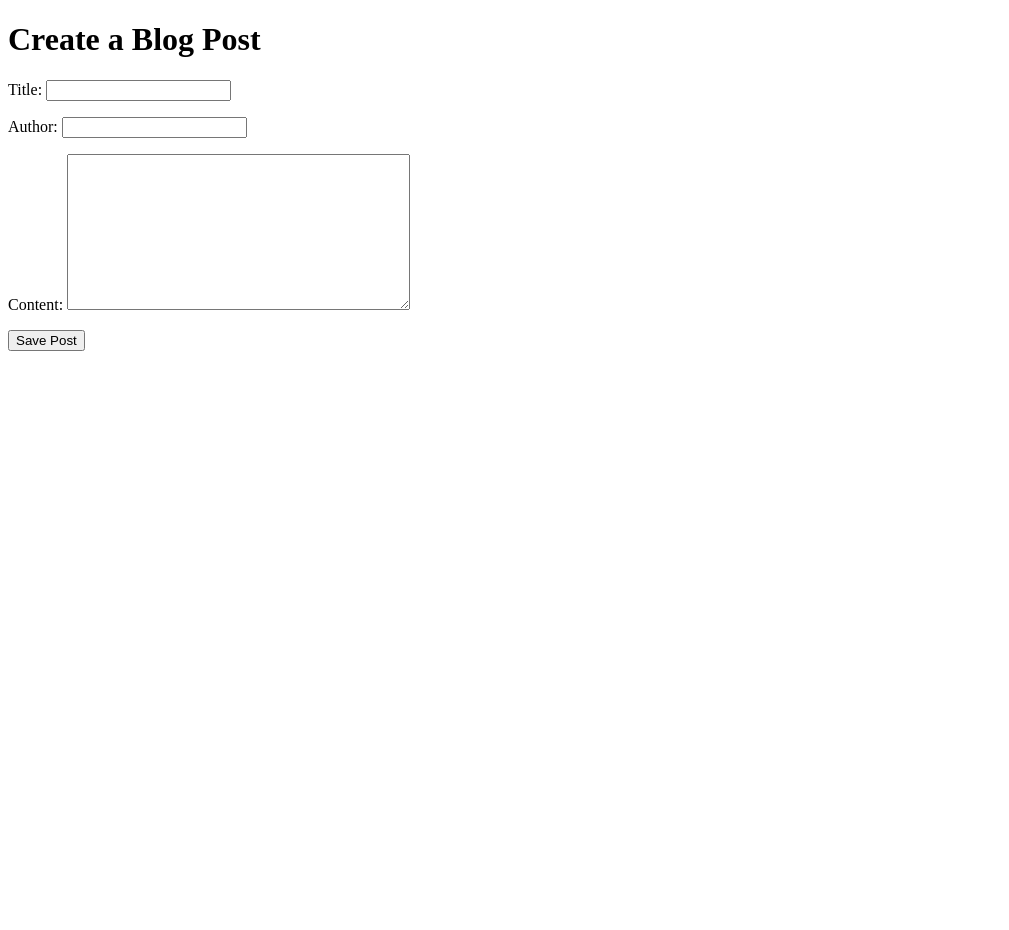
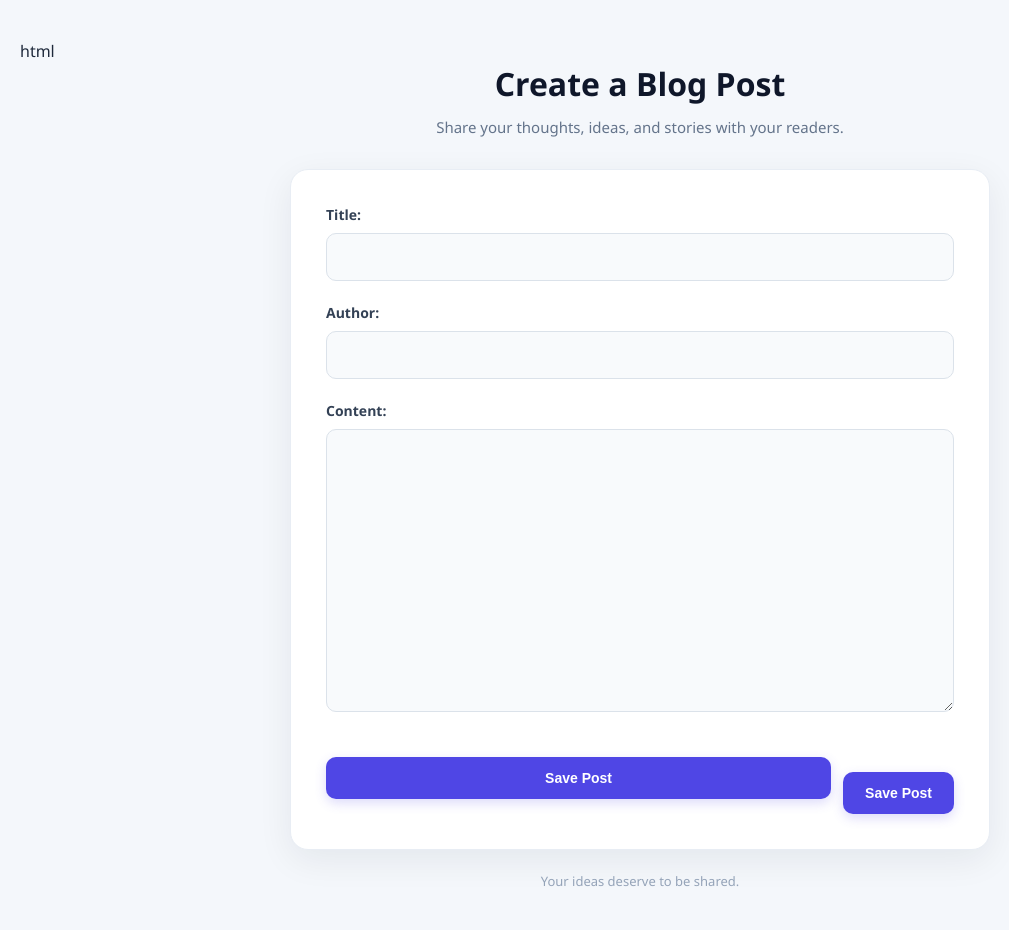
Before and after one commit to leoseis/blog-tutorial, a Django app: page /posts/create/ in a window 1280 px wide. Shown: the whole page, without its empty margins (0-1009 px from the left). Before the commit the page ends 351 px from the top, so only its background shows below. Run offline with Django 5.2, Linux system fonts and the light colour scheme.

Commit message:
added styling to my forms

```diff
--- a/myproject/myapp/templates/myapp/create_post.html
+++ b/myproject/myapp/templates/myapp/create_post.html
@@ -1,20 +1,237 @@
 
+
+html
 <!DOCTYPE html>
 <html lang="en">
 <head>
     <meta charset="UTF-8">
     <meta name="viewport" content="width=device-width, initial-scale=1.0">
     <title>Create Blog Post</title>
+
+    <style>
+        /* General Reset */
+        * {
+            margin: 0;
+            padding: 0;
+            box-sizing: border-box;
+        }
+
+        body {
+            font-family: 'Segoe UI', Tahoma, Geneva, Verdana, sans-serif;
+            background: #f4f7fb;
+            color: #1e293b;
+            min-height: 100vh;
+            padding: 40px 20px;
+        }
+
+        /* Main Container */
+        .container {
+            max-width: 700px;
+            margin: 0 auto;
+        }
+
+        /* Page Heading */
+        .page-heading {
+            text-align: center;
+            margin-bottom: 30px;
+        }
+
+        .page-heading h1 {
+            font-size: 32px;
+            font-weight: 700;
+            margin-bottom: 10px;
+            color: #0f172a;
+        }
+
+        .page-heading p {
+            font-size: 15px;
+            color: #64748b;
+            line-height: 1.6;
+        }
+
+        /* Form Card */
+        .form-card {
+            background: #ffffff;
+            padding: 35px;
+            border-radius: 18px;
+            box-shadow: 0 10px 35px rgba(15, 23, 42, 0.07);
+            border: 1px solid #e8edf4;
+        }
+
+        /* Django Form Fields */
+        form p {
+            margin-bottom: 22px;
+        }
+
+        form label {
+            display: block;
+            font-size: 14px;
+            font-weight: 600;
+            margin-bottom: 9px;
+            color: #334155;
+        }
+
+        form input,
+        form textarea,
+        form select {
+            width: 100%;
+            padding: 13px 15px;
+            border: 1px solid #dbe2ea;
+            border-radius: 10px;
+            background: #f8fafc;
+            font-family: inherit;
+            font-size: 15px;
+            color: #1e293b;
+            outline: none;
+            transition: border-color 0.2s ease,
+                        box-shadow 0.2s ease,
+                        background 0.2s ease;
+        }
+
+        form textarea {
+            min-height: 180px;
+            resize: vertical;
+            line-height: 1.7;
+        }
+
+        form input:focus,
+        form textarea:focus,
+        form select:focus {
+            border-color: #4f46e5;
+            background: #ffffff;
+            box-shadow: 0 0 0 4px rgba(79, 70, 229, 0.12);
+        }
+
+        /* Help Text */
+        form .helptext {
+            display: block;
+            margin-top: 7px;
+            font-size: 12px;
+            color: #64748b;
+        }
+
+        /* Validation Errors */
+        .errorlist {
+            list-style: none;
+            color: #dc2626;
+            font-size: 13px;
+            margin-bottom: 8px;
+        }
+
+        /* Buttons */
+        .form-actions {
+            display: flex;
+            gap: 12px;
+            align-items: center;
+            margin-top: 30px;
+        }
+
+        .btn {
+            display: inline-flex;
+            justify-content: center;
+            align-items: center;
+            padding: 13px 22px;
+            border-radius: 10px;
+            font-size: 14px;
+            font-weight: 600;
+            text-decoration: none;
+            cursor: pointer;
+            transition: all 0.2s ease;
+            border: none;
+        }
+
+        .btn-primary {
+            flex: 1;
+            background: #4f46e5;
+            color: #ffffff;
+            box-shadow: 0 4px 12px rgba(79, 70, 229, 0.2);
+        }
+
+        .btn-primary:hover {
+            background: #4338ca;
+            transform: translateY(-2px);
+            box-shadow: 0 7px 18px rgba(79, 70, 229, 0.25);
+        }
+
+        .btn-secondary {
+            background: #f1f5f9;
+            color: #475569;
+        }
+
+        .btn-secondary:hover {
+            background: #e2e8f0;
+        }
+
+        /* Footer */
+        .form-footer {
+            text-align: center;
+            margin-top: 22px;
+            font-size: 13px;
+            color: #94a3b8;
+        }
+
+        /* Mobile Responsiveness */
+        @media (max-width: 600px) {
+            body {
+                padding: 25px 14px;
+            }
+
+            .page-heading h1 {
+                font-size: 26px;
+            }
+
+            .form-card {
+                padding: 23px 18px;
+                border-radius: 14px;
+            }
+
+            .form-actions {
+                flex-direction: column;
+            }
+
+            .btn {
+                width: 100%;
+            }
+        }
+    </style>
 </head>
+
 <body>
-    <h1>Create a Blog Post</h1>
 
-    <form method="POST">
-        {% csrf_token %}
+    <div class="container">
 
-        {{ form.as_p }}
+        <div class="page-heading">
+            <h1>Create a Blog Post</h1>
+            <p>Share your thoughts, ideas, and stories with your readers.</p>
+        </div>
 
-        <button type="submit">Save Post</button>
-    </form>
+        <div class="form-card">
+
+            <form method="POST">
+                {% csrf_token %}
+
+                {{ form.as_p }}
+
+                <div class="form-actions">
+                    <button type="submit" class="btn btn-primary">
+                        Save Post
+                    </button>
+
+                    <div class="form-actions">
+    <button type="submit" class="btn btn-primary">
+        Save Post
+    </button>
+</div>
+                </div>
+            </form>
+
+        </div>
+
+        <div class="form-footer">
+            Your ideas deserve to be shared.
+        </div>
+
+    </div>
+
 </body>
 </html>
```
Also changed, not shown: myproject/db.sqlite3.
